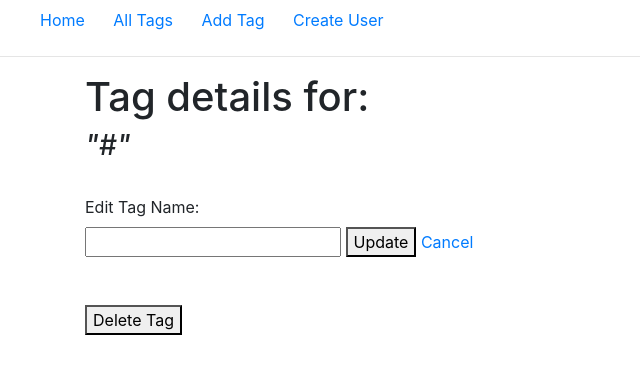
After one commit to andjsales/FlaskBlogly, a Flask app: template templates/tags/tag_info.html in a window 1280 px wide. The commit adds this page. Shown: the top 374 px of the page, without its empty margins (0-640 px from the left). Run offline with Flask 3, Linux system fonts and the light colour scheme; the template is opened without the code that fills it, so the values that code supplies are empty.

Commit message:
part 3: tags

```diff
--- a/app.py
+++ b/app.py
@@ -1,5 +1,5 @@
 from flask import Flask, render_template, redirect, request
-from models import db, connect_db, User, Post
+from models import db, connect_db, User, Post, Tag, PostTag
 
 app = Flask(__name__)
 
@@ -17,17 +17,6 @@ def homepage():
     return redirect("/users")
 
 
-# @app.route('/users')
-# def list_users():
-#     """
-#     Show all users
-#     """
-#     users = User.query.all()
-#     current_user = User.query.get(1)
-
-#     return render_template('users.html', users=users, user=current_user)
-
-
 @app.route('/users')
 def list_users():
     """
@@ -35,7 +24,7 @@ def list_users():
     """
     users = User.query.all()
     current_user = User.query.first()
-    return render_template('users.html', users=users, user=current_user)
+    return render_template('/user/users.html', users=users, user=current_user)
 
 
 @app.route('/users/new', methods=["GET", "POST"])
@@ -55,7 +44,7 @@ def add_user():
         return redirect('/users')
     else:
         current_user = User.query.first()
-        return render_template('user_new.html', user=current_user)
+        return render_template('/user/user_new.html', user=current_user)
 
 
 @app.route('/users/<int:user_id>', methods=['GET'])
@@ -65,7 +54,7 @@ def show_user(user_id):
     """
     user = User.query.get_or_404(user_id)
     posts = Post.query.filter_by(user_id=user.id).all()
-    return render_template('user_info.html', user=user, posts=posts)
+    return render_template('/user/user_info.html', user=user, posts=posts)
 
 
 @app.route('/users/<int:user_id>/edit', methods=["GET", "POST"])
@@ -80,7 +69,7 @@ def edit_user(user_id):
         user.image_url = request.form['image_url']
         db.session.commit()
         return redirect('/users')
-    return render_template('user_edit.html', user=user)
+    return render_template('/user/user_edit.html', user=user)
 
 
 @app.route('/users/<int:user_id>/delete', methods=["POST"])
@@ -91,7 +80,7 @@ def delete_user(user_id):
     user = User.query.get(user_id)
     db.session.delete(user)
     db.session.commit()
-    return render_template('user_delete.html', user=user)
+    return render_template('/user/user_delete.html', user=user)
 
 # POST HANDELING ########################################
 
@@ -102,16 +91,18 @@ def add_user_post(user_id):
     - Show display
     - Post submission
     """
-    user = User.query.get_or_404(user_id)  # Fetch the user first
-
+    user = User.query.get_or_404(user_id)
     if request.method == "POST":
+        tag_ids = request.form.getlist("tags")
         post_new = Post(
-            title=request.form["title"], content=request.form["content"], user_id=user.id)  # Use user_id if it's a foreign key in Post model
+            title=request.form["title"], content=request.form["content"], user_id=user.id, tags=Tag.query.filter(
+                Tag.id.in_(tag_ids)).all()
+        )
         db.session.add(post_new)
         db.session.commit()
         return redirect(f"/users/{user_id}")
-
-    return render_template('post_new.html', user=user)
+    tags = Tag.query.all()
+    return render_template('/post/post_new.html', user=user, tags=tags)
 
 
 @app.route('/posts/<int:post_id>/edit', methods=["GET", "POST"])
@@ -127,10 +118,13 @@ def edit_show_post(post_id):
     if request.method == 'POST':
         post.title = request.form['title']
         post.content = request.form['content']
+        tag_ids = request.form.getlist("tags")
+        post.tags = Tag.query.filter(Tag.id.in_(tag_ids)).all()
         db.session.commit()
         return redirect(f'/users/{user.id}')
+    tags = Tag.query.all()
 
-    return render_template('post_edit.html', user=user, post=post)
+    return render_template('/post/post_edit.html', user=user, post=post, tags=tags)
 
 
 @app.route('/posts/<int:post_id>/delete', methods=["POST"])
@@ -141,6 +135,81 @@ def delete_post(post_id):
     return redirect(f'/users/{post.user_id}')
 
 
+# TAG HANDELING ###############################################
+
+@app.route('/tags', methods=["GET"])
+def show_tags():
+    """
+    - Lists all tags
+    - links to the tag detail page
+    """
+    user = User.query.first()
+    tags = Tag.query.order_by(Tag.name).all()
+    return render_template("/tags/tags.html", user=user, tags=tags)
+
+
+@app.route('/tags/<int:tag_id>', methods=["GET", "POST"])
+def info_tag(tag_id):
+    """
+    - detail about tag
+    - edit tag
+    """
+    user = User.query.first()
+    tag = Tag.query.get_or_404(tag_id)
+    if request.method == "POST":
+        tag.name = request.form["tag_name"]
+        db.session.commit()
+        return redirect(f"/tags")
+    return render_template("/tags/tag_info.html", user=user, tag=tag)
+
+
+@app.route('/tags/<int:tag_id>/delete', methods=["POST"])
+def delete_tag(tag_id):
+    """
+    - delete tag
+    """
+    tag = Tag.query.get_or_404(tag_id)
+    db.session.delete(tag)
+    db.session.commit()
+    return redirect('/tags')
+
+
+@app.route('/tags/new', methods=["GET"])
+def show_add_tag_form():
+    """
+    - form to add new tag
+    """
+    user = User.query.first()
+    return render_template("tags/tag_new.html", user=user)
+
+
+@app.route('/tags/new', methods=["POST"])
+def add_tag():
+    """
+    - Process add form
+    """
+    new_tag = Tag(name=request.form["tag_name"])
+    db.session.add(new_tag)
+    db.session.commit()
+    return redirect("/tags")
+
+
+# @app.route('/tags/<int:tag_id>/edit', methods=["GET"])
+# """
+# Show edit form for a tag
+# """
+
+# @app.route('/tags/<int:tag_id>/edit', methods=["POST"])
+# """
+# Process edit form, edit tag, and redirects to the tags list
+# """
+
+# @app.route('/tags/[tag-id]/delete', methods=["POST"])
+# """
+# delete a tag
+# """
+
+
 if __name__ == '__main__':
     app.debug = True
     app.run()
--- a/templates/base.html
+++ b/templates/base.html
@@ -10,10 +10,11 @@
 
     </head>
     <nav class="nav-link">
-        <a href="/users">Home</a>
-        <a href="/users/new" class="m-4">Create User</a>
-        <a href="/users/{{ user.id }}">{{ user.get_full_name() }}</a>
-        <br>
+        <a href="/users" class="m-4">Home</a>
+        <a href="/tags">All Tags</a>
+        <a href="/tags/new" class="m-4">Add Tag</a>
+        <a href="/users/new">Create User</a>
+        <a href="/users/{{ user.id }}" class="m-4">{{user.get_full_name()}}</a>
     </nav>
 
     <body>
--- /dev/null
+++ b/templates/tags/tag_info.html
@@ -0,0 +1,22 @@
+{% extends "base.html" %}
+
+{% block content %}
+<h1>Tag details for: </h1>
+<h3>
+    <i>"#{{ tag.name }}"</i>
+</h3>
+<br>
+<form action="/tags/{{ tag.id }}" method="POST">
+    <label for="tag_name">Edit Tag Name: </label>
+    <br>
+    <input type="text" name="tag_name" value="{{ tag.name }}">
+    <button type="submit">Update</button>
+    <a href="/tags">Cancel</a>
+    <br>
+    <br>
+    <br>
+</form>
+<form method="POST" action="/tags/{{ tag.id }}/delete">
+    <button type="submit">Delete Tag</button>
+</form>
+{% endblock %}
```
Also changed, not shown: models.py (+17 -0 lines), templates/post/post_edit.html (added, +37 -0 lines), templates/post/post_new.html (added, +28 -0 lines), templates/post_edit.html (deleted, +0 -27 lines), templates/post_new.html (deleted, +0 -15 lines), templates/tags/tag_new.html (added, +16 -0 lines), templates/tags/tags.html (added, +10 -0 lines), templates/user/user_info.html (renamed from templates/user_info.html, +12 -5 lines), templates/user/user_delete.html (renamed from templates/user_delete.html), templates/user/user_edit.html (renamed from templates/user_edit.html), templates/user/user_new.html (renamed from templates/user_new.html), templates/user/users.html (renamed from templates/users.html).
